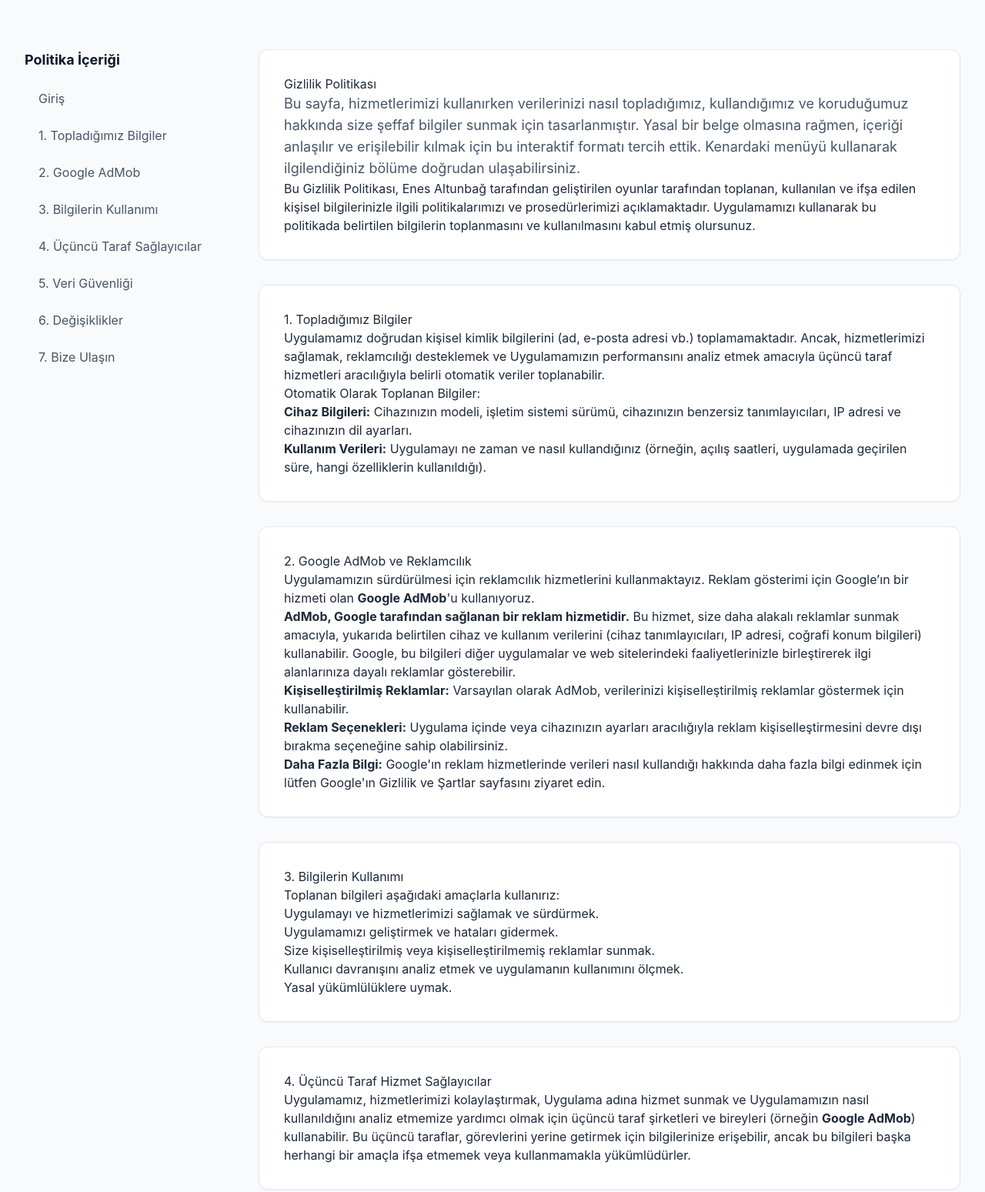
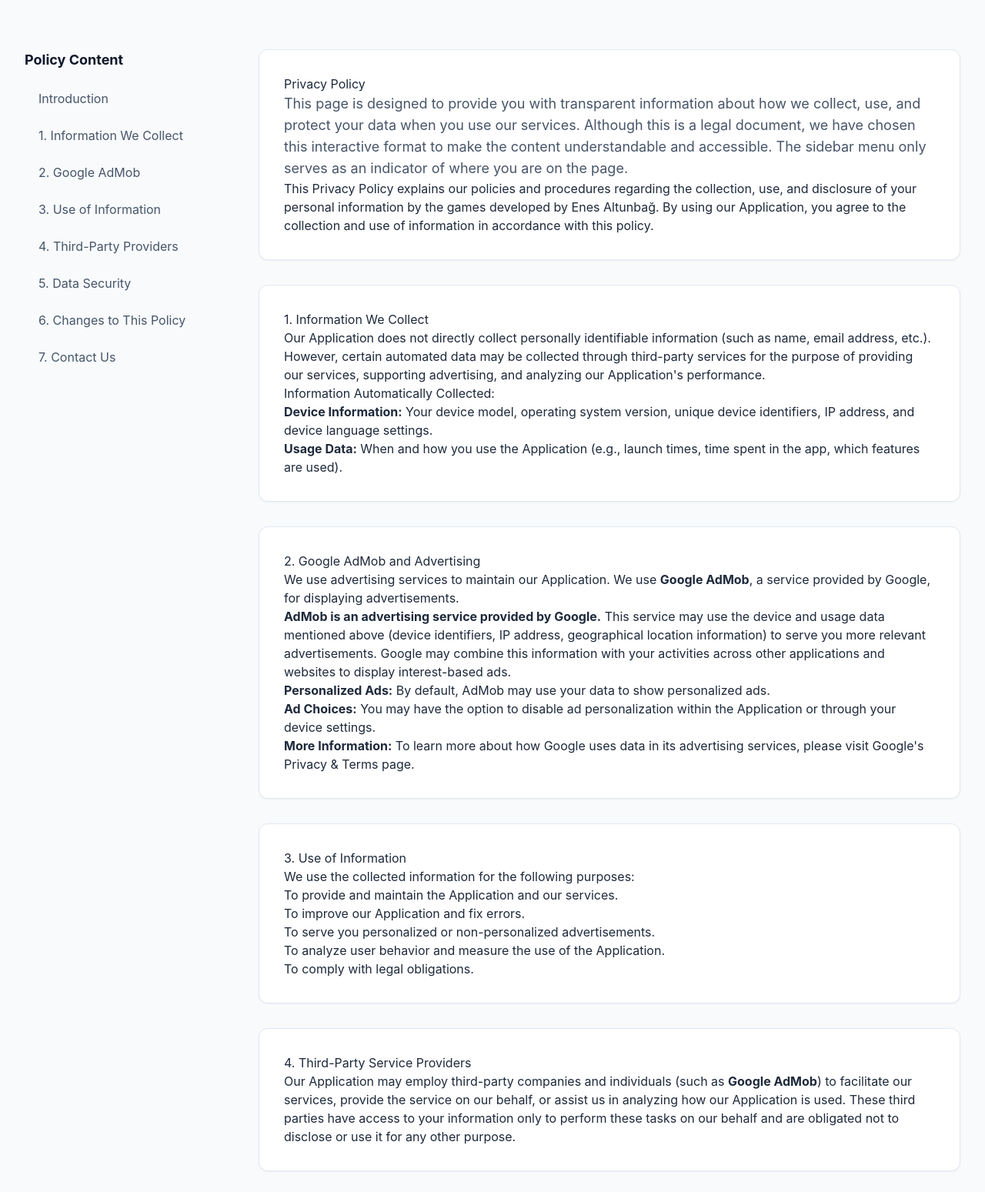
Before and after one commit to enesaltunbagdev/privacy-policy, a plain HTML site: page index.html in a window 1280 px wide. Shown: the top 1549 px of the page at 77% size. Drawn offline with nearby package versions, Linux system fonts and the light colour scheme.

Commit message:
Privacy Policy V0.3 Bug Fix

```diff
--- a/index.html
+++ b/index.html
@@ -1,19 +1,24 @@
 <!DOCTYPE html>
-<html lang="tr" class="scroll-smooth">
+<html lang="en">
 <head>
     <meta charset="UTF-8">
     <meta name="viewport" content="width=device-width, initial-scale=1.0">
-    <title>Gizlilik Politikası</title>
+    <title>Privacy Policy</title>
     <script src="https://cdn.tailwindcss.com"></script>
     <!-- Chosen Palette: "Calm Neutrals" - Açık gri/bej zemin, okunabilir koyu metin ve sakin bir mavi vurgu rengi ile profesyonel ve sakin bir görünüm hedeflendi. -->
-    <!-- Application Structure Plan: Sayfa, solda sabit bir gezinme menüsü ve sağda içerik alanı olmak üzere iki sütunlu bir yapıda tasarlandı. Kullanıcılar, gezinme menüsündeki başlıklara tıklayarak sayfanın ilgili bölümüne anında ve akıcı bir şekilde ulaşabilir. Bu yapı, uzun ve yasal bir metni sindirilebilir ve kolayca taranabilir hale getirir. Kullanıcı, tüm metni okumak zorunda kalmadan doğrudan ilgilendiği konuya atlayabilir. Bu, standart bir metin belgesine göre çok daha üstün bir kullanıcı deneyimi sunar. -->
-    <!-- Visualization & Content Choices: Bu bir metin belgesi olduğu için grafiksel veri görselleştirme (Chart.js vb.) kullanılmamıştır. Bunun yerine, "bilgiyi organize etme ve gezinme" hedefine odaklanılmıştır. Belgedeki ana başlıklar, tıklanabilir gezinme elemanlarına dönüştürülmüştür. Etkileşim, Vanilla JavaScript ile yönetilen akıcı kaydırma (smooth scroll) ve kullanıcının sayfada nerede olduğunu gösteren "scroll-spy" (kaydırma casusu) işlevselliği ile sağlanmıştır. Bu yöntem, metin tabanlı içerik için en etkili interaktif sunum biçimidir. -->
+    <!-- Application Structure Plan: Sayfa, solda sabit bir gezinme menüsü ve sağda içerik alanı olmak üzere iki sütunlu bir yapıda tasarlandı. Kullanıcılar, menüdeki başlıklara tıklayamaz; menü sadece scroll-spy işleviyle kullanıcının nerede olduğunu gösterir. Bu yapı, uzun ve yasal bir metni sindirilebilir ve kolayca taranabilir hale getirirken, gezinme menüsünü pasif bir durum göstergesi olarak tutar. -->
+    <!-- Visualization & Content Choices: Grafiksel görselleştirme kullanılmamıştır. "Bilgiyi organize etme ve gezinme" hedefine odaklanılmıştır. Etkileşim, Vanilla JavaScript ile yönetilen ve menüyü pasif bir gösterge olarak tutan "scroll-spy" (kaydırma casusu) işlevselliği ile sağlanmıştır. Tıklama fonksiyonu tamamen kaldırılmıştır. -->
     <!-- CONFIRMATION: NO SVG graphics used. NO Mermaid JS used. -->
     <style>
         body {
             font-family: 'Inter', sans-serif;
         }
         @import url('https://rsms.me/inter/inter.css');
+        /* Nav öğelerini tıklanamaz span olarak değiştirdiğimiz için, sadece işaretçi stilini kaldırıyoruz */
+        .nav-item {
+            cursor: default;
+            transition: all 0.2s;
+        }
         .active-nav {
             color: #2563eb;
             border-left-color: #2563eb;
@@ -29,16 +34,16 @@
             <!-- Kenar Gezinme Menüsü (Desktop) -->
             <aside class="hidden lg:block w-64 shrink-0">
                 <nav id="desktop-nav" class="sticky top-8 flex flex-col space-y-2">
-                    <h3 class="text-lg font-bold mb-2 text-slate-900">Politika İçeriği</h3>
-                    <!-- Tıklanabilirlik ve scroll-spy işlevi korunuyor. -->
-                    <a  class="nav-link border-l-2 border-transparent pl-4 py-2 text-slate-600 hover:text-blue-600 hover:border-blue-600 transition-colors duration-200">Giriş</a>
-                    <a class="nav-link border-l-2 border-transparent pl-4 py-2 text-slate-600 hover:text-blue-600 hover:border-blue-600 transition-colors duration-200">1. Topladığımız Bilgiler</a>
-                    <a class="nav-link border-l-2 border-transparent pl-4 py-2 text-slate-600 hover:text-blue-600 hover:border-blue-600 transition-colors duration-200">2. Google AdMob</a>
-                    <a  class="nav-link border-l-2 border-transparent pl-4 py-2 text-slate-600 hover:text-blue-600 hover:border-blue-600 transition-colors duration-200">3. Bilgilerin Kullanımı</a>
-                    <a class="nav-link border-l-2 border-transparent pl-4 py-2 text-slate-600 hover:text-blue-600 hover:border-blue-600 transition-colors duration-200">4. Üçüncü Taraf Sağlayıcılar</a>
-                    <a  class="nav-link border-l-2 border-transparent pl-4 py-2 text-slate-600 hover:text-blue-600 hover:border-blue-600 transition-colors duration-200">5. Veri Güvenliği</a>
-                    <a  class="nav-link border-l-2 border-transparent pl-4 py-2 text-slate-600 hover:text-blue-600 hover:border-blue-600 transition-colors duration-200">6. Değişiklikler</a>
-                    <a  class="nav-link border-l-2 border-transparent pl-4 py-2 text-slate-600 hover:text-blue-600 hover:border-blue-600 transition-colors duration-200">7. Bize Ulaşın</a>
+                    <h3 class="text-lg font-bold mb-2 text-slate-900">Policy Content</h3>
+                    <!-- Click functionality removed and converted to span tags. data-target is kept for scroll-spy. -->
+                    <span  class="nav-item border-l-2 border-transparent pl-4 py-2 text-slate-600 hover:text-blue-600 hover:border-blue-600">Introduction</span>
+                    <span " class="nav-item border-l-2 border-transparent pl-4 py-2 text-slate-600 hover:text-blue-600 hover:border-blue-600">1. Information We Collect</span>
+                    <span  class="nav-item border-l-2 border-transparent pl-4 py-2 text-slate-600 hover:text-blue-600 hover:border-blue-600">2. Google AdMob</span>
+                    <span class="nav-item border-l-2 border-transparent pl-4 py-2 text-slate-600 hover:text-blue-600 hover:border-blue-600">3. Use of Information</span>
+                    <span  class="nav-item border-l-2 border-transparent pl-4 py-2 text-slate-600 hover:text-blue-600 hover:border-blue-600">4. Third-Party Providers</span>
+                    <span class="nav-item border-l-2 border-transparent pl-4 py-2 text-slate-600 hover:text-blue-600 hover:border-blue-600">5. Data Security</span>
+                    <span class="nav-item border-l-2 border-transparent pl-4 py-2 text-slate-600 hover:text-blue-600 hover:border-blue-600">6. Changes to This Policy</span>
+                    <span  class="nav-item border-l-2 border-transparent pl-4 py-2 text-slate-600 hover:text-blue-600 hover:border-blue-600">7. Contact Us</span>
                 </nav>
             </aside>
 
@@ -46,83 +51,84 @@
             <main class="flex-1 min-w-0">
                 <div class="prose prose-slate max-w-none prose-h1:text-4xl prose-h1:font-bold prose-h1:text-slate-900 prose-h2:text-2xl prose-h2:font-semibold prose-h2:text-slate-900 prose-h3:text-slate-800 prose-a:text-blue-600 hover:prose-a:text-blue-700">
 
-                    <section id="giris" class="scroll-mt-20">
+                    <!-- IDs removed, replaced with data-id. -->
+                    <section data-id="giris">
                         <div class="bg-white p-6 sm:p-8 rounded-xl shadow-sm border border-slate-200 mb-8">
-                             <h1>Gizlilik Politikası</h1>
-                             <p class="lead text-lg text-slate-600">Bu sayfa, hizmetlerimizi kullanırken verilerinizi nasıl topladığımız, kullandığımız ve koruduğumuz hakkında size şeffaf bilgiler sunmak için tasarlanmıştır. Yasal bir belge olmasına rağmen, içeriği anlaşılır ve erişilebilir kılmak için bu interaktif formatı tercih ettik. Kenardaki menüyü kullanarak ilgilendiğiniz bölüme doğrudan ulaşabilirsiniz.</p>
-                             <p>Bu Gizlilik Politikası, Enes Altunbağ tarafından geliştirilen oyunlar tarafından toplanan, kullanılan ve ifşa edilen kişisel bilgilerinizle ilgili politikalarımızı ve prosedürlerimizi açıklamaktadır. Uygulamamızı kullanarak bu politikada belirtilen bilgilerin toplanmasını ve kullanılmasını kabul etmiş olursunuz.</p>
+                             <h1>Privacy Policy</h1>
+                             <p class="lead text-lg text-slate-600">This page is designed to provide you with transparent information about how we collect, use, and protect your data when you use our services. Although this is a legal document, we have chosen this interactive format to make the content understandable and accessible. The sidebar menu only serves as an indicator of where you are on the page.</p>
+                             <p>This Privacy Policy explains our policies and procedures regarding the collection, use, and disclosure of your personal information by the games developed by Enes Altunbağ. By using our Application, you agree to the collection and use of information in accordance with this policy.</p>
                         </div>
                     </section>
 
-                    <section id="bilgiler" class="scroll-mt-20">
+                    <section data-id="bilgiler">
                         <div class="bg-white p-6 sm:p-8 rounded-xl shadow-sm border border-slate-200 mb-8">
-                            <h2>1. Topladığımız Bilgiler</h2>
-                            <p>Uygulamamız doğrudan kişisel kimlik bilgilerini (ad, e-posta adresi vb.) toplamamaktadır. Ancak, hizmetlerimizi sağlamak, reklamcılığı desteklemek ve Uygulamamızın performansını analiz etmek amacıyla üçüncü taraf hizmetleri aracılığıyla belirli otomatik veriler toplanabilir.</p>
-                            <h3>Otomatik Olarak Toplanan Bilgiler:</h3>
+                            <h2>1. Information We Collect</h2>
+                            <p>Our Application does not directly collect personally identifiable information (such as name, email address, etc.). However, certain automated data may be collected through third-party services for the purpose of providing our services, supporting advertising, and analyzing our Application's performance.</p>
+                            <h3>Information Automatically Collected:</h3>
                             <ul>
-                                <li><strong>Cihaz Bilgileri:</strong> Cihazınızın modeli, işletim sistemi sürümü, cihazınızın benzersiz tanımlayıcıları, IP adresi ve cihazınızın dil ayarları.</li>
-                                <li><strong>Kullanım Verileri:</strong> Uygulamayı ne zaman ve nasıl kullandığınız (örneğin, açılış saatleri, uygulamada geçirilen süre, hangi özelliklerin kullanıldığı).</li>
+                                <li><strong>Device Information:</strong> Your device model, operating system version, unique device identifiers, IP address, and device language settings.</li>
+                                <li><strong>Usage Data:</strong> When and how you use the Application (e.g., launch times, time spent in the app, which features are used).</li>
                             </ul>
                         </div>
                     </section>
 
-                    <section id="admob" class="scroll-mt-20">
+                    <section data-id="admob">
                         <div class="bg-white p-6 sm:p-8 rounded-xl shadow-sm border border-slate-200 mb-8">
-                            <h2>2. Google AdMob ve Reklamcılık</h2>
-                            <p>Uygulamamızın sürdürülmesi için reklamcılık hizmetlerini kullanmaktayız. Reklam gösterimi için Google’ın bir hizmeti olan <strong>Google AdMob</strong>'u kullanıyoruz.</p>
-                            <p><strong>AdMob, Google tarafından sağlanan bir reklam hizmetidir.</strong> Bu hizmet, size daha alakalı reklamlar sunmak amacıyla, yukarıda belirtilen cihaz ve kullanım verilerini (cihaz tanımlayıcıları, IP adresi, coğrafi konum bilgileri) kullanabilir. Google, bu bilgileri diğer uygulamalar ve web sitelerindeki faaliyetlerinizle birleştirerek ilgi alanlarınıza dayalı reklamlar gösterebilir.</p>
+                            <h2>2. Google AdMob and Advertising</h2>
+                            <p>We use advertising services to maintain our Application. We use <strong>Google AdMob</strong>, a service provided by Google, for displaying advertisements.</p>
+                            <p><strong>AdMob is an advertising service provided by Google.</strong> This service may use the device and usage data mentioned above (device identifiers, IP address, geographical location information) to serve you more relevant advertisements. Google may combine this information with your activities across other applications and websites to display interest-based ads.</p>
                             <ul>
-                                <li><strong>Kişiselleştirilmiş Reklamlar:</strong> Varsayılan olarak AdMob, verilerinizi kişiselleştirilmiş reklamlar göstermek için kullanabilir.</li>
-                                <li><strong>Reklam Seçenekleri:</strong> Uygulama içinde veya cihazınızın ayarları aracılığıyla reklam kişiselleştirmesini devre dışı bırakma seçeneğine sahip olabilirsiniz.</li>
-                                <li><strong>Daha Fazla Bilgi:</strong> Google'ın reklam hizmetlerinde verileri nasıl kullandığı hakkında daha fazla bilgi edinmek için lütfen <a href="https://policies.google.com/privacy" target="_blank" rel="noopener noreferrer">Google'ın Gizlilik ve Şartlar sayfasını</a> ziyaret edin.</li>
+                                <li><strong>Personalized Ads:</strong> By default, AdMob may use your data to show personalized ads.</li>
+                                <li><strong>Ad Choices:</strong> You may have the option to disable ad personalization within the Application or through your device settings.</li>
+                                <li><strong>More Information:</strong> To learn more about how Google uses data in its advertising services, please visit <a href="https://policies.google.com/privacy" target="_blank" rel="noopener noreferrer">Google's Privacy & Terms page</a>.</li>
                             </ul>
                         </div>
                     </section>
 
-                    <section id="kullanim" class="scroll-mt-20">
+                    <section data-id="kullanim">
                         <div class="bg-white p-6 sm:p-8 rounded-xl shadow-sm border border-slate-200 mb-8">
-                            <h2>3. Bilgilerin Kullanımı</h2>
-                            <p>Toplanan bilgileri aşağıdaki amaçlarla kullanırız:</p>
+                            <h2>3. Use of Information</h2>
+                            <p>We use the collected information for the following purposes:</p>
                             <ul>
-                                <li>Uygulamayı ve hizmetlerimizi sağlamak ve sürdürmek.</li>
-                                <li>Uygulamamızı geliştirmek ve hataları gidermek.</li>
-                                <li>Size kişiselleştirilmiş veya kişiselleştirilmemiş reklamlar sunmak.</li>
-                                <li>Kullanıcı davranışını analiz etmek ve uygulamanın kullanımını ölçmek.</li>
-                                <li>Yasal yükümlülüklere uymak.</li>
+                                <li>To provide and maintain the Application and our services.</li>
+                                <li>To improve our Application and fix errors.</li>
+                                <li>To serve you personalized or non-personalized advertisements.</li>
+                                <li>To analyze user behavior and measure the use of the Application.</li>
+                                <li>To comply with legal obligations.</li>
                             </ul>
                         </div>
                     </section>
 
-                    <section id="ucuncu-taraf" class="scroll-mt-20">
+                    <section data-id="ucuncu-taraf">
                          <div class="bg-white p-6 sm:p-8 rounded-xl shadow-sm border border-slate-200 mb-8">
-                            <h2>4. Üçüncü Taraf Hizmet Sağlayıcılar</h2>
-                            <p>Uygulamamız, hizmetlerimizi kolaylaştırmak, Uygulama adına hizmet sunmak ve Uygulamamızın nasıl kullanıldığını analiz etmemize yardımcı olmak için üçüncü taraf şirketleri ve bireyleri (örneğin <strong>Google AdMob</strong>) kullanabilir. Bu üçüncü taraflar, görevlerini yerine getirmek için bilgilerinize erişebilir, ancak bu bilgileri başka herhangi bir amaçla ifşa etmemek veya kullanmamakla yükümlüdürler.</p>
+                            <h2>4. Third-Party Service Providers</h2>
+                            <p>Our Application may employ third-party companies and individuals (such as <strong>Google AdMob</strong>) to facilitate our services, provide the service on our behalf, or assist us in analyzing how our Application is used. These third parties have access to your information only to perform these tasks on our behalf and are obligated not to disclose or use it for any other purpose.</p>
                         </div>
                     </section>
 
-                    <section id="guvenlik" class="scroll-mt-20">
+                    <section data-id="guvenlik">
                         <div class="bg-white p-6 sm:p-8 rounded-xl shadow-sm border border-slate-200 mb-8">
-                            <h2>5. Veri Güvenliği</h2>
-                            <p>Kişisel bilgilerinizin güvenliği bizim için önemlidir, ancak internet üzerinden hiçbir aktarım yönteminin veya elektronik depolama yönteminin %100 güvenli olduğunu unutmayın. Bilgilerinizi korumak için ticari olarak kabul edilebilir yöntemleri kullanmaya çalışsak da mutlak güvenliğini garanti edemeyiz.</p>
+                            <h2>5. Data Security</h2>
+                            <p>The security of your personal information is important to us, but remember that no method of transmission over the Internet or method of electronic storage is 100% secure. While we strive to use commercially acceptable means to protect your information, we cannot guarantee its absolute security.</p>
                         </div>
                     </section>
 
-                    <section id="degisiklikler" class="scroll-mt-20">
+                    <section data-id="degisiklikler">
                          <div class="bg-white p-6 sm:p-8 rounded-xl shadow-sm border border-slate-200 mb-8">
-                            <h2>6. Bu Gizlilik Politikasındaki Değişiklikler</h2>
-                            <p>Gizlilik Politikamızı zaman zaman güncelleyebiliriz. Herhangi bir değişiklik olduğunda yeni Gizlilik Politikası'nı bu sayfada yayınlayacağız. Değişiklikler bu sayfada yayınlandıktan hemen sonra yürürlüğe girer. Bu Gizlilik Politikası'nı periyodik olarak incelemeniz tavsiye edilir.</p>
+                            <h2>6. Changes to This Privacy Policy</h2>
+                            <p>We may update our Privacy Policy from time to time. We will notify you of any changes by posting the new Privacy Policy on this page. Changes are effective immediately after they are posted on this page. You are advised to review this Privacy Policy periodically for any changes.</p>
                         </div>
                     </section>
 
-                    <section id="iletisim" class="scroll-mt-20">
+                    <section data-id="iletisim">
                         <div class="bg-white p-6 sm:p-8 rounded-xl shadow-sm border border-slate-200 mb-8">
-                            <h2>7. Bize Ulaşın</h2>
-                            <p>Bu Gizlilik Politikası hakkında herhangi bir sorunuz varsa, lütfen bizimle iletişime geçin:</p>
+                            <h2>7. Contact Us</h2>
+                            <p>If you have any questions about this Privacy Policy, please contact us:</p>
                             <ul>
-                                <li>E-posta ile: <a href="mailto:enesaltunbagdev@gmail.com">enesaltunbagdev@gmail.com</a></li>
+                                <li>By email: <a href="mailto:enesaltunbagdev@gmail.com">enesaltunbagdev@gmail.com</a></li>
 
                             </ul>
-                            <p class="text-sm text-slate-500 mt-4"><strong>Son Güncelleme Tarihi:</strong> [10/10/2025]</p>
+                            <p class="text-sm text-slate-500 mt-4"><strong>Last Updated:</strong> [10/10/2025]</p>
                         </div>
                     </section>
 
@@ -133,13 +139,14 @@
 
 <script>
 document.addEventListener('DOMContentLoaded', () => {
+    // Navigasyon öğelerini ve section'ları seçerken yeni data niteliklerini kullanıyoruz.
     const sections = document.querySelectorAll('main section');
-    const navLinks = document.querySelectorAll('.nav-link');
+    // Navigasyon öğelerini span olarak değiştirdiğimiz için link class yerine item class'ı kullandım.
+    const navItems = document.querySelectorAll('.nav-item');
 
     const observerOptions = {
         root: null,
-        // Bu ayar, aktif etme çizgisini viewport'un üstünden %20 aşağıya çeker.
-        // Böylece başlık, ekranın üst kısmına daha yakın geldiğinde aktif olur.
+        // Aktif etme çizgisini viewport'un üstünden %20 aşağıya çeker.
         rootMargin: '-20% 0px 0px 0px',
         threshold: 0
     };
@@ -147,10 +154,12 @@ document.addEventListener('DOMContentLoaded', () => {
     const observer = new IntersectionObserver((entries) => {
         entries.forEach(entry => {
             if (entry.isIntersecting) {
-                const id = entry.target.getAttribute('id');
-                navLinks.forEach(link => {
+                // Section'ın data-id'sini okuyoruz.
+                const id = entry.target.getAttribute('data-id');
+                navItems.forEach(link => {
                     link.classList.remove('active-nav');
-                    if (link.getAttribute('href') === `#${id}`) {
+                    // Navigasyon öğesinin data-target'ı ile eşleştiriyoruz.
+                    if (link.getAttribute('data-target') === id) {
                         link.classList.add('active-nav');
                     }
                 });
@@ -162,20 +171,7 @@ document.addEventListener('DOMContentLoaded', () => {
         observer.observe(section);
     });
 
-    // Tıklama olay dinleyicisi kaldırıldı.
-    // navLinks.forEach(link => {
-    //     link.addEventListener('click', (e) => {
-    //         e.preventDefault();
-    //         const targetId = link.getAttribute('href');
-    //         const targetElement = document.querySelector(targetId);
-    //         if(targetElement) {
-    //             targetElement.scrollIntoView({
-    //                 behavior: 'smooth',
-    //                 block: 'start'
-    //             });
-    //         }
-    //     });
-    // });
+    // Tıklama olay dinleyicisi artık mevcut değil ve menü span olduğu için hiçbir tıklama eylemi tetiklenmeyecektir.
 });
 </script>
 
```
